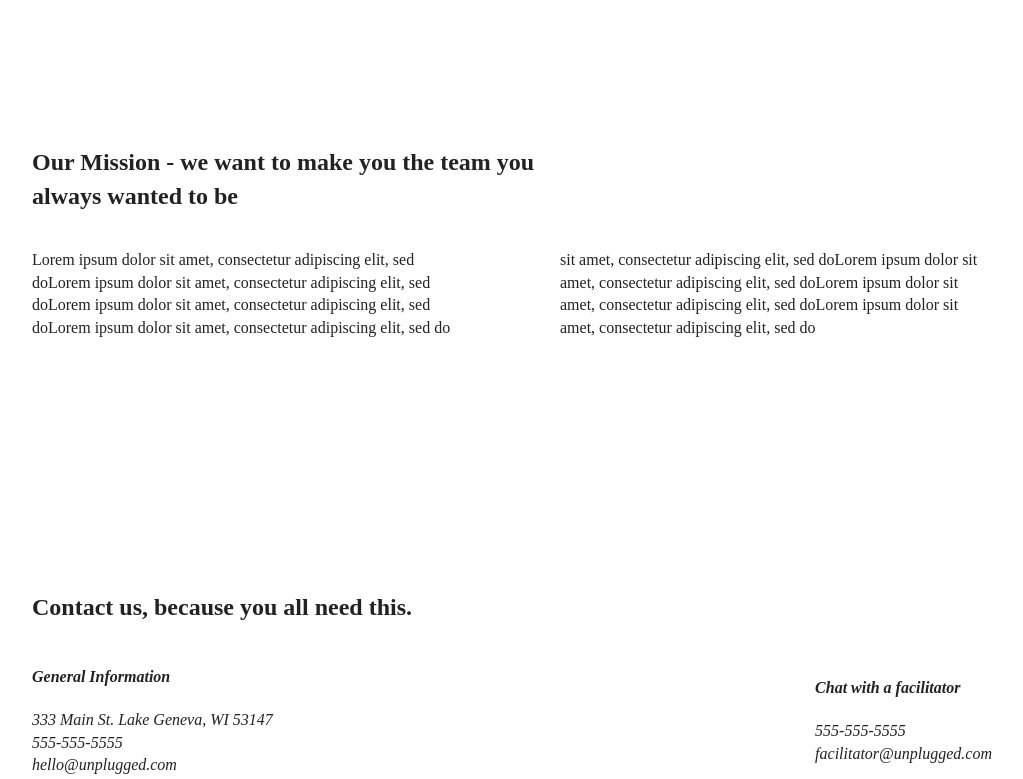
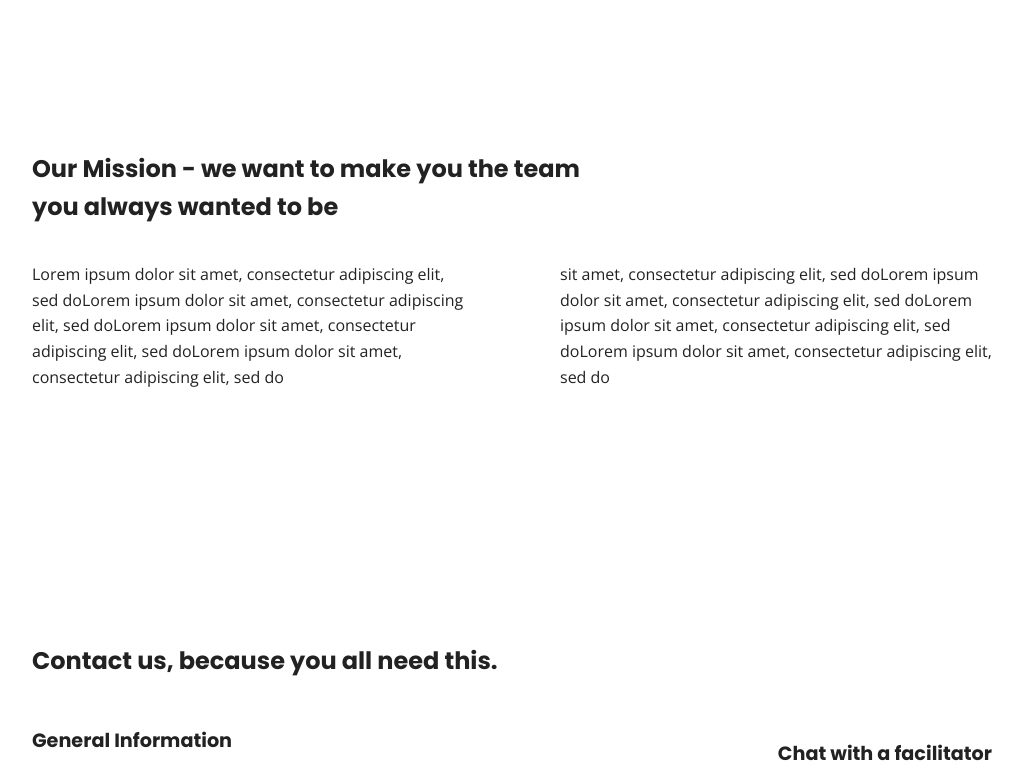
Before and after one commit to dbeez/arcade-responsive, a website: page about/index.html in a window 1280 px wide. Shown: the part 94-873 px from the top of the page, without its empty margins (128-1151 px from the left). Drawn offline with nearby package versions, Linux system fonts and the light colour scheme; files that its build step writes are made by us from their sources; files whose address does not match are found by name.

Commit message:
updated index.html and css.main

```diff
--- a/about/index.html
+++ b/about/index.html
@@ -13,7 +13,8 @@
   <meta property="og:type" content="">
   <meta property="og:url" content="">
   <meta property="og:image" content="">
-
+  <!-- Google Fonts -->
+  <link href="https://fonts.googleapis.com/css?family=Open+Sans:400,700|Poppins:500,700" rel="stylesheet">
   <link rel="manifest" href="site.webmanifest">
   <link rel="apple-touch-icon" href="icon.png">
   <!-- Place favicon.ico in the root directory -->
--- a/css/main.css
+++ b/css/main.css
@@ -86,6 +86,60 @@ textarea {
 /* ==========================================================================
    Author's custom styles
    ========================================================================== */
+/*
+
+/* General Styles */
+
+html {
+       font-size: 16px;
+}
+
+body {
+       font-family: 'Open Sans', sans-serif;
+       font-size: 1em;
+       line-height: 1.6;
+}
+
+ul,
+ol {
+     list-style-type: none;
+}
+
+a {
+     color: #e2e3ed;
+     text-decoration: none;
+}
+
+h2 {
+     font-family: 'Poppins', sans-serif;
+     font-size: 1.5em;
+}
+
+h3,
+h4 {
+     font-family: 'Poppins', sans-serif;
+     font-size: 1.2em;
+}
+
+p {
+
+}
+
+img {
+
+}
+
+figure {
+
+}
+
+address {
+           font-style: normal;
+}
+
+.content-wrapper {
+
+}
 
    /* -------Base Header - Footer styles------------*/
 header,
```
Also changed, not shown: faq/index.html (+2 -1 lines), index.html (+3 -1 lines).
